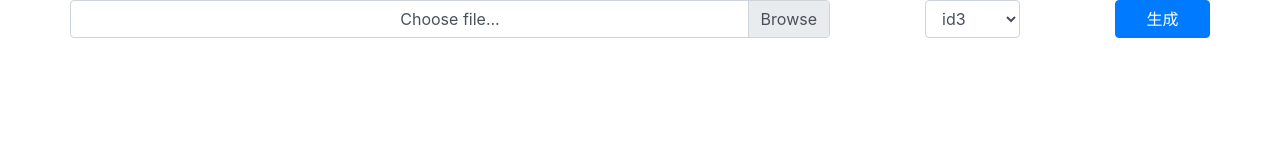
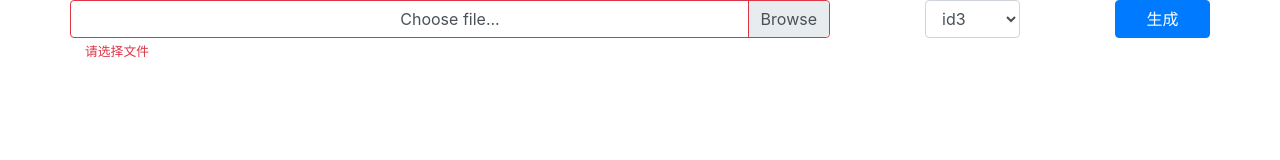
Before and after one commit to NaisWang/decision_tree, a plain HTML site: page index.html in a window 1280 px wide. Shown: the top 160 px of the page. Drawn offline with nearby package versions, Linux system fonts and the light colour scheme.

Commit message:
first commit

```diff
--- a/index.html
+++ b/index.html
@@ -54,10 +54,10 @@
 <div class="container">
 	<form class="form-inline row">
 		<!--		<div class="row">-->
-		<div class="custom-file col-xl-8">
+		<div class="custom-file col-xl-8 was-validated ">
 			<input type="file" class="custom-file-input" id="validatedCustomFile" required>
 			<label class="custom-file-label" for="validatedCustomFile">Choose file...</label>
-			<div class="invalid-feedback">Example invalid custom file feedback</div>
+			<div class="invalid-feedback">请选择文件</div>
 		</div>
 
 		<select class="form-control offset-md-1 col-xl-1" id="method">
```
